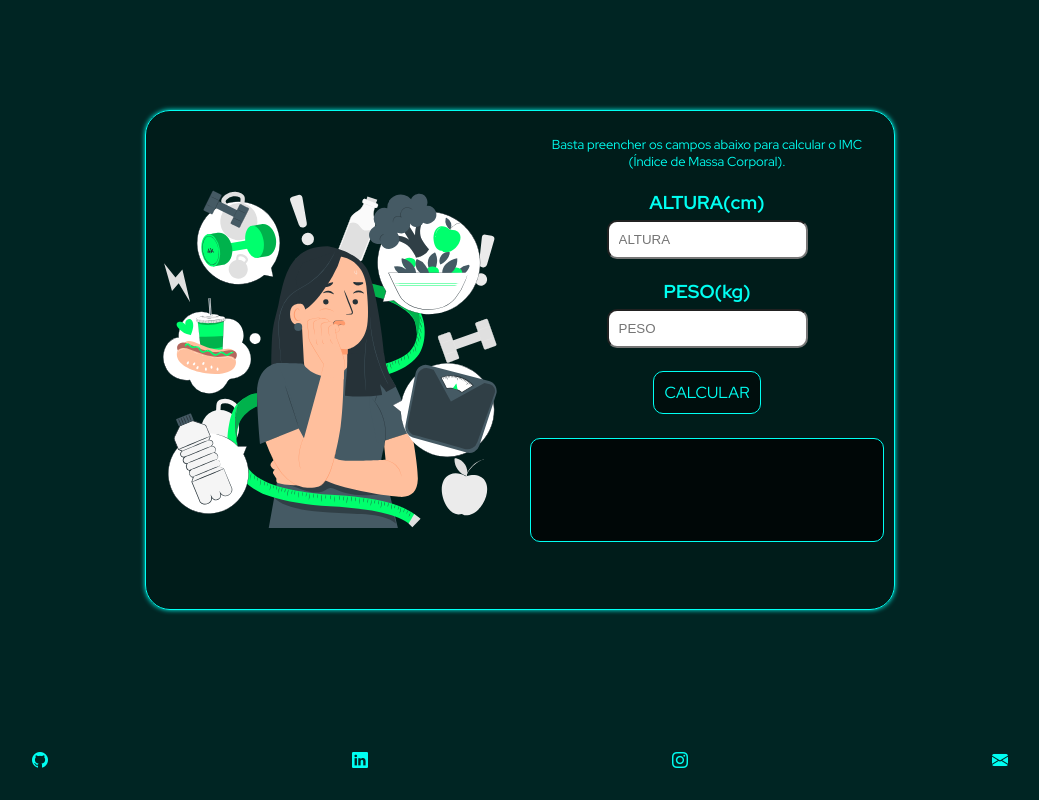
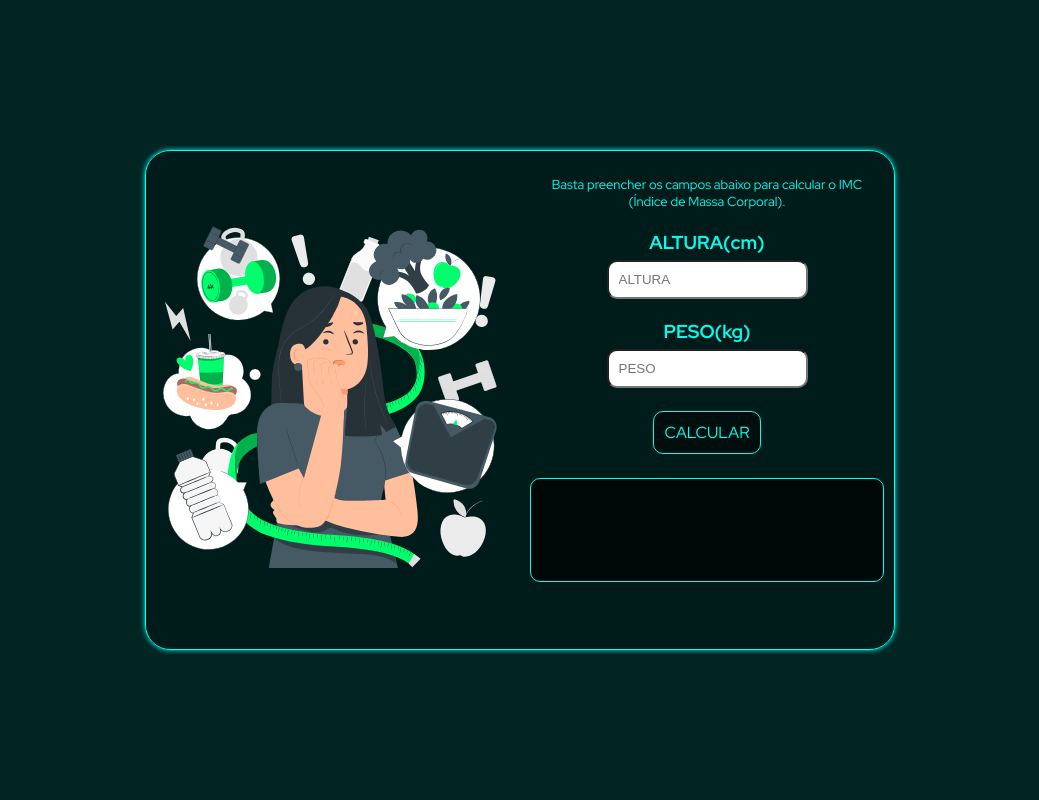
Before and after one commit to kevensouzz/imc-calculator, a plain HTML site: page index.html in a window 1280 px wide. Shown: the whole page, without its empty margins (120-1159 px from the left). Drawn offline with nearby package versions, Linux system fonts and the light colour scheme.

Commit message:
Update Files

```diff
--- a/index.html
+++ b/index.html
@@ -9,7 +9,6 @@
     <link rel="stylesheet" href="style/style.css">
 
     <link href="https://fonts.googleapis.com/css2?family=Red+Hat+Display:ital,wght@0,300;0,400;0,600;0,700;1,300;1,400&display=swap" rel="stylesheet">
-    <link rel="stylesheet" href="https://cdn.jsdelivr.net/npm/bootstrap-icons@1.9.1/font/bootstrap-icons.css">
 
     <link rel="apple-touch-icon" sizes="180x180" href="icon/apple-touch-icon.png">
     <link rel="icon" type="image/png" sizes="32x32" href="icon/favicon.ico">
@@ -57,27 +56,6 @@
             </article>
         </section>
     </main>
-    <footer id="footer">
-        <a href="https://github.com/kevensouzz" target="_blank" rel="noopener">
-            <p>GITHUB</p>
-            <i class="bi bi-github"></i>
-        </a>
-
-        <a href="https://www.linkedin.com/in/kevenssouza1/" target="_blank" rel="noopener">
-            <p>LINKEDIN</p>
-            <i class="bi bi-linkedin"></i>
-        </a>
-
-        <a href="https://www.instagram.com/kevensouzz/" target="_blank" rel="noopener">
-            <p>INSTAGRAM</p>
-            <i class="bi bi-instagram"></i>
-        </a>
-
-        <a href="mailto:kevenssouza1@gmail.com" target="_blank">
-            <p>EMAIL</p>
-            <i class="bi bi-envelope-fill"></i>
-        </a>
-    </footer>
 </body>
 
 </html>
--- a/style/style.sass
+++ b/style/style.sass
@@ -47,13 +47,9 @@ body
     color: $emphasis-color
     font-family: $font-default
 
-a
-    text-decoration: none
-    color: $emphasis-color
-
 main
     width: 100vw
-    height: 90vh
+    height: 100vh
     background: $background-color
     @include flex-center
 
@@ -111,16 +107,6 @@ article
             background: $opacity075
             height: 100%
             width: 100%
-footer
-    width: 100vw
-    height: 10vh
-    background: $background-color
-    color: $emphasis-color
-    display: flex
-    align-items: center
-    justify-content: space-around
-    p
-        display: none
 
 @media (max-width: 768px)
     section
```
Also changed, not shown: style/style.css, 1 other file.
